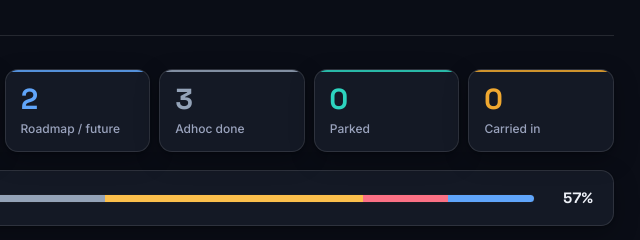
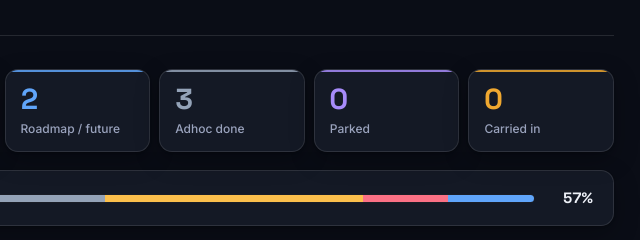
Before and after one commit to snishantflick2know/roadmap-product, a website: page index.html in a window 1280 px wide. Shown: the part 273-513 px from the top of the page, 640-1280 px from the left. Drawn offline with Linux system fonts and the light colour scheme.

Commit message:
Fix Parked color: teal→violet to distinguish from Done (green)

```diff
--- a/index.html
+++ b/index.html
@@ -22,7 +22,7 @@
     --road:#60a5fa;  --road-bg:rgba(96,165,250,.13);  --road-bd:rgba(96,165,250,.32);
     --adhoc:#94a3b8; --adhoc-bg:rgba(148,163,184,.14); --adhoc-bd:rgba(148,163,184,.32);
     --carry:#f0a830; --carry-bg:rgba(240,168,48,.13);  --carry-bd:rgba(240,168,48,.36);
-    --parked:#2dd4bf; --parked-bg:rgba(45,212,191,.13); --parked-bd:rgba(45,212,191,.34);
+    --parked:#a78bfa; --parked-bg:rgba(167,139,250,.13); --parked-bd:rgba(167,139,250,.34);
     /* platform identity is MONOCHROME — told apart by icon, not hue */
     --web:#e7ebf5; --web-soft:rgba(231,235,245,.07);
     --app:#aab2c8; --app-soft:rgba(170,178,200,.09);
```
